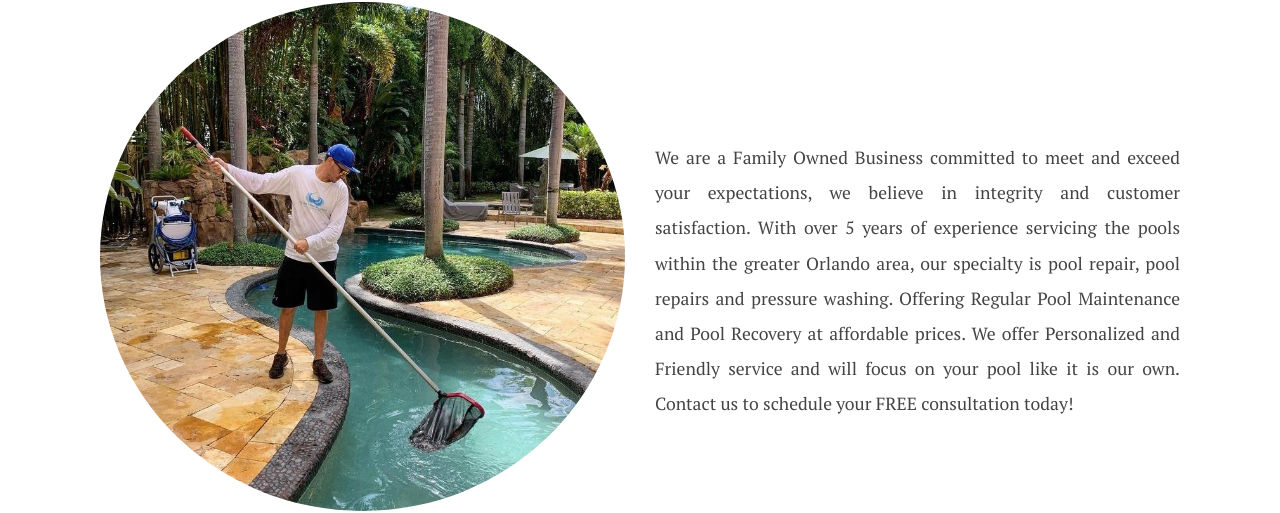
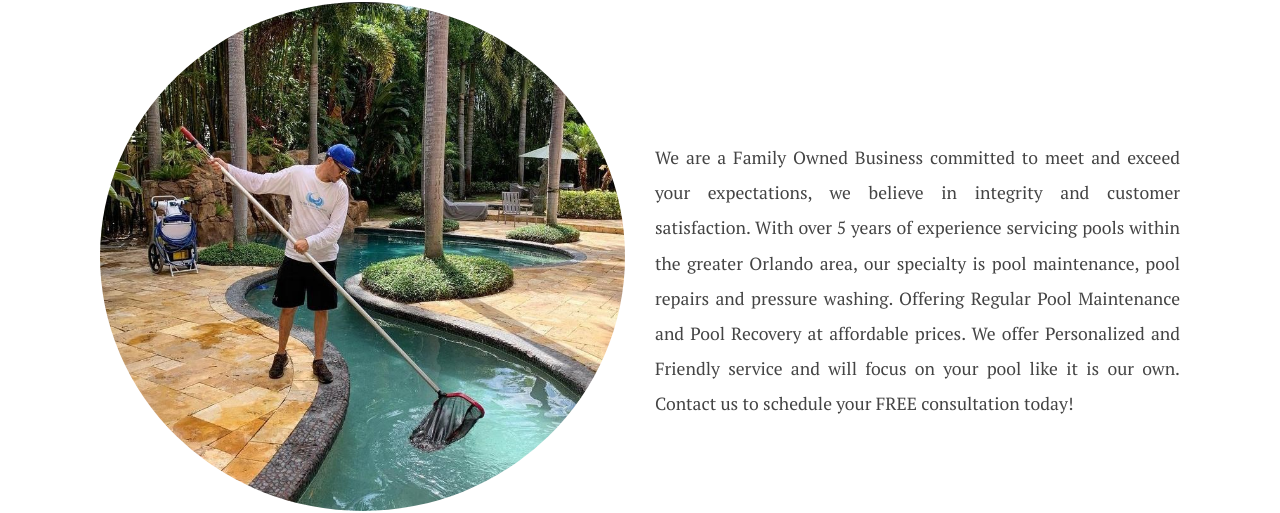
Before and after one commit to ibadra/peters-pool-services, a website: page index.html in a window 1280 px wide. Shown: the part 1319-1832 px from the top of the page. Drawn offline with nearby package versions, Linux system fonts and the light colour scheme; a script that the page names is missing; a web font is replaced by a local one.

Commit message:
Typo in description fixed

```diff
--- a/index.html
+++ b/index.html
@@ -111,8 +111,8 @@
           <div class="col-12 col-lg-6 align-self-center about-us-description">
             We are a Family Owned Business committed to meet and exceed your
             expectations, we believe in integrity and customer satisfaction.
-            With over 5 years of experience servicing the pools within the
-            greater Orlando area, our specialty is pool repair, pool repairs and
+            With over 5 years of experience servicing pools within the greater
+            Orlando area, our specialty is pool maintenance, pool repairs and
             pressure washing. Offering Regular Pool Maintenance and Pool
             Recovery at affordable prices. We offer Personalized and Friendly
             service and will focus on your pool like it is our own. Contact us
```
